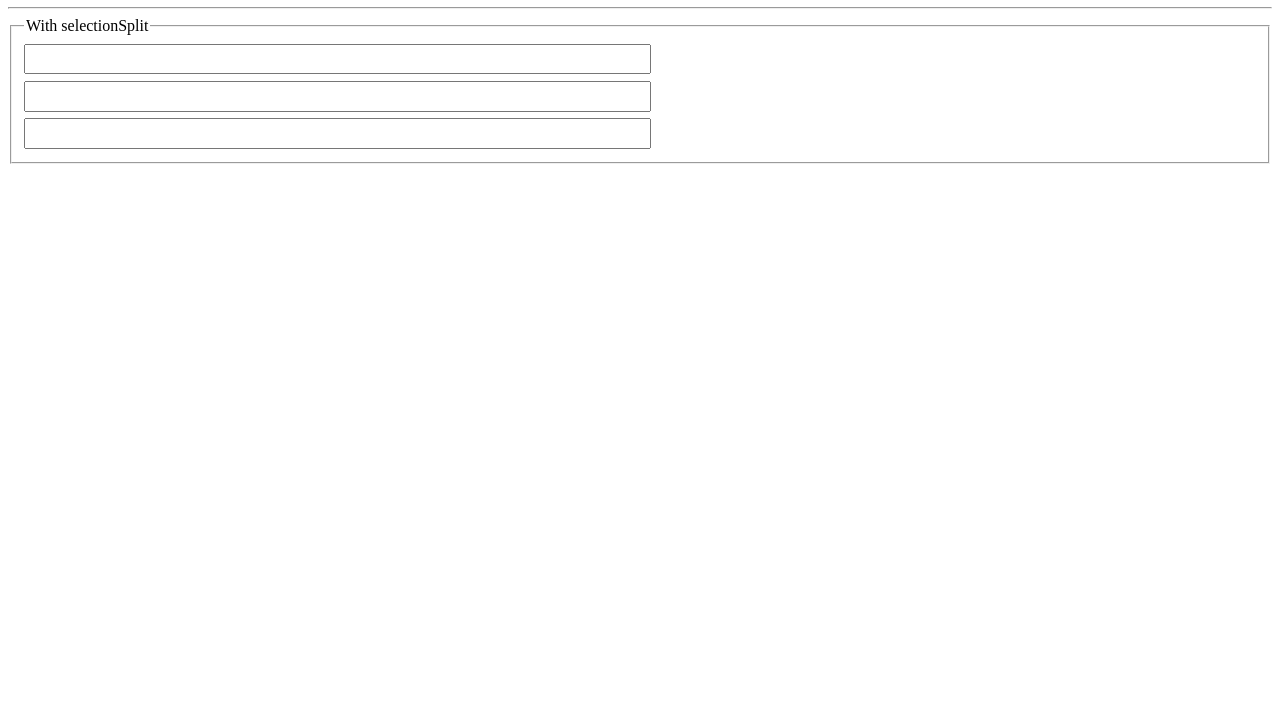
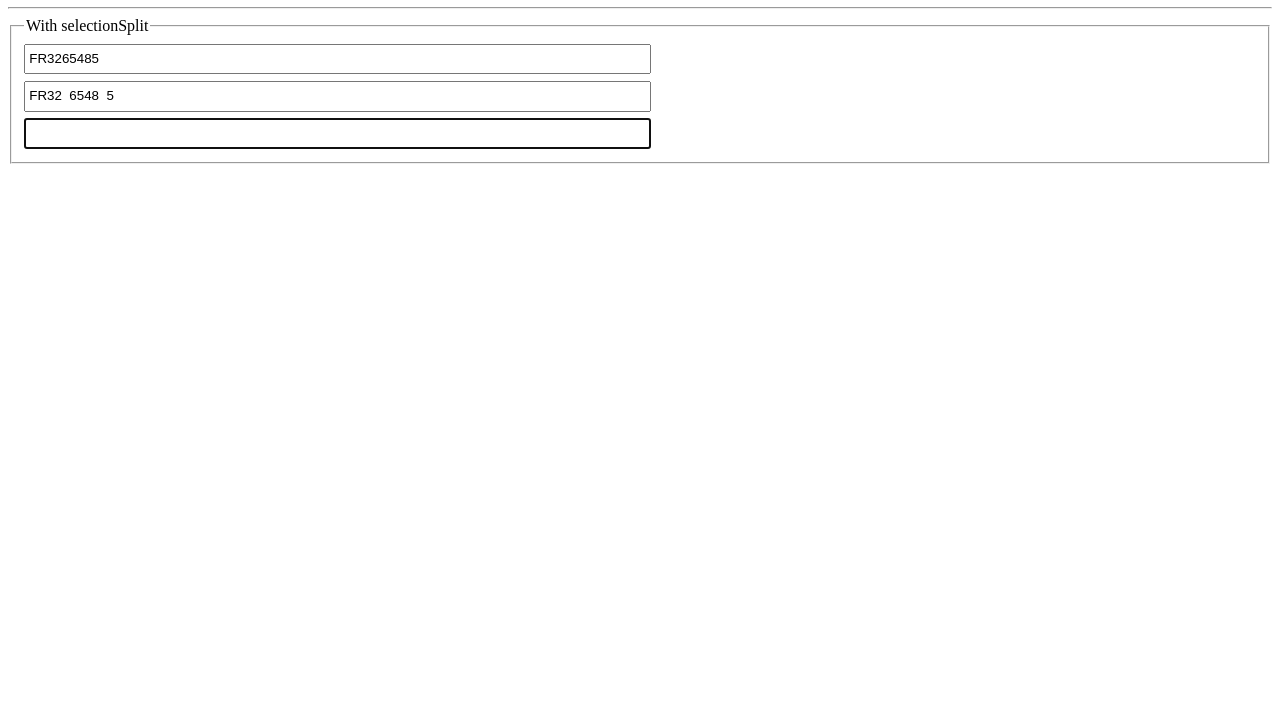
Before and after one commit to Luckypouet/FieldFormater, a plain HTML site: page index.htm in a window 1280 px wide. Shown: the part 73-800 px from the top of the page. Drawn offline with Linux system fonts and the light colour scheme.

Commit message:
Onload init v1
Need optimisation

```diff
--- a/index.htm
+++ b/index.htm
@@ -18,7 +18,7 @@
 		<fieldset>
 			<legend>With selectionSplit</legend>
 			<input id="back2" type="text" /><br />
-			<input id="front2" type="text" name="iban" data-sync="back2" data-format="####  ####  ####  ####  ####  ####  ###" /><br />
+			<input id="front2" type="text" name="iban" data-sync="back2" data-format="####  ####  ####  ####  ####  ####  ###" value="FR3265485" /><br />
 			<input id="text" type="text" name="date" data-format="##/##/####" /><br />
 
 		</fieldset>
--- a/lkp.fieldformatter.js
+++ b/lkp.fieldformatter.js
@@ -71,7 +71,7 @@
 				before = this.value.substring(0,current.start),
 				after = this.value.substring(current.end,this.value.length);
 			/* With Delete / Suprr hit with no selection length need offest to be forced */
-			if(!current.length){
+			if(!current.length && e){
 				if(e.keyCode == 8) before = before.substring(0,before.length-1);
 				if(e.keyCode == 46) after = after.substring(1);
 			};
@@ -82,7 +82,7 @@
 		format = function(e){
 
 			/* Prevent format to be performed with specified keys */
-			if(noActionKeys.indexOf(e.keyCode) != -1 || e.ctrlKey && e.keyCode == '65') return;
+			if(e && noActionKeys.indexOf(e.keyCode) != -1 || e && e.ctrlKey && e.keyCode == '65') return;
 
 			/* Vars */
 			var pattern = this.getAttribute('data-format'),
@@ -125,6 +125,17 @@
 			};
 		};
 
+	/* Init */
+	var inputs = doc.querySelectorAll('input[data-format]'),
+		i = 0;
+	while(inputs[i]){
+		setSelectionState.call(inputs[i]);
+		format.call(inputs[i]);
+		sync.call(inputs[i]);
+		i++;
+	};
+
+
 	/* Event */
 	if(doc.addEventListener){
 		doc.addEventListener('keydown',function(e){ eventProxy(e,setSelectionState); },false);
```
